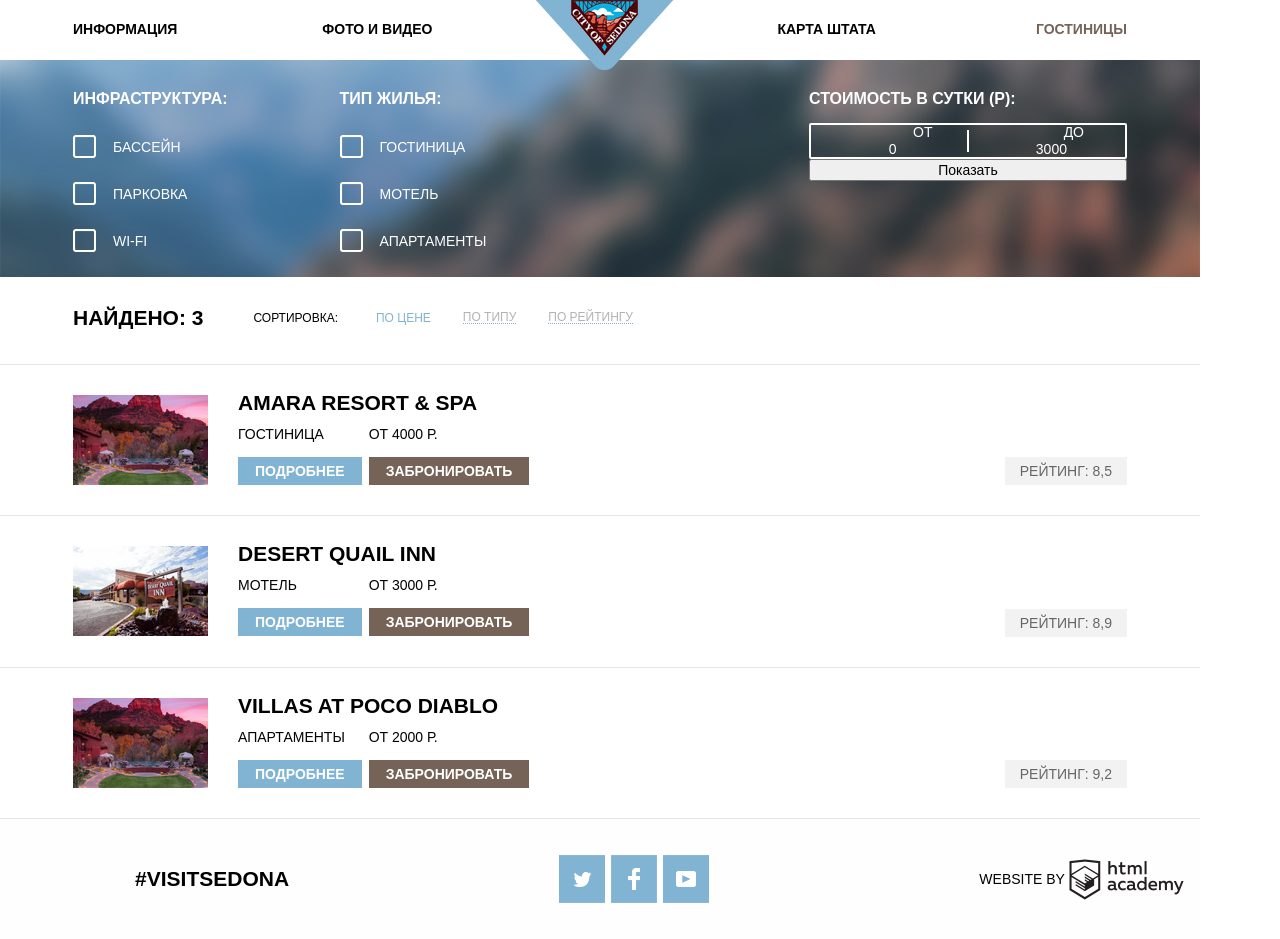
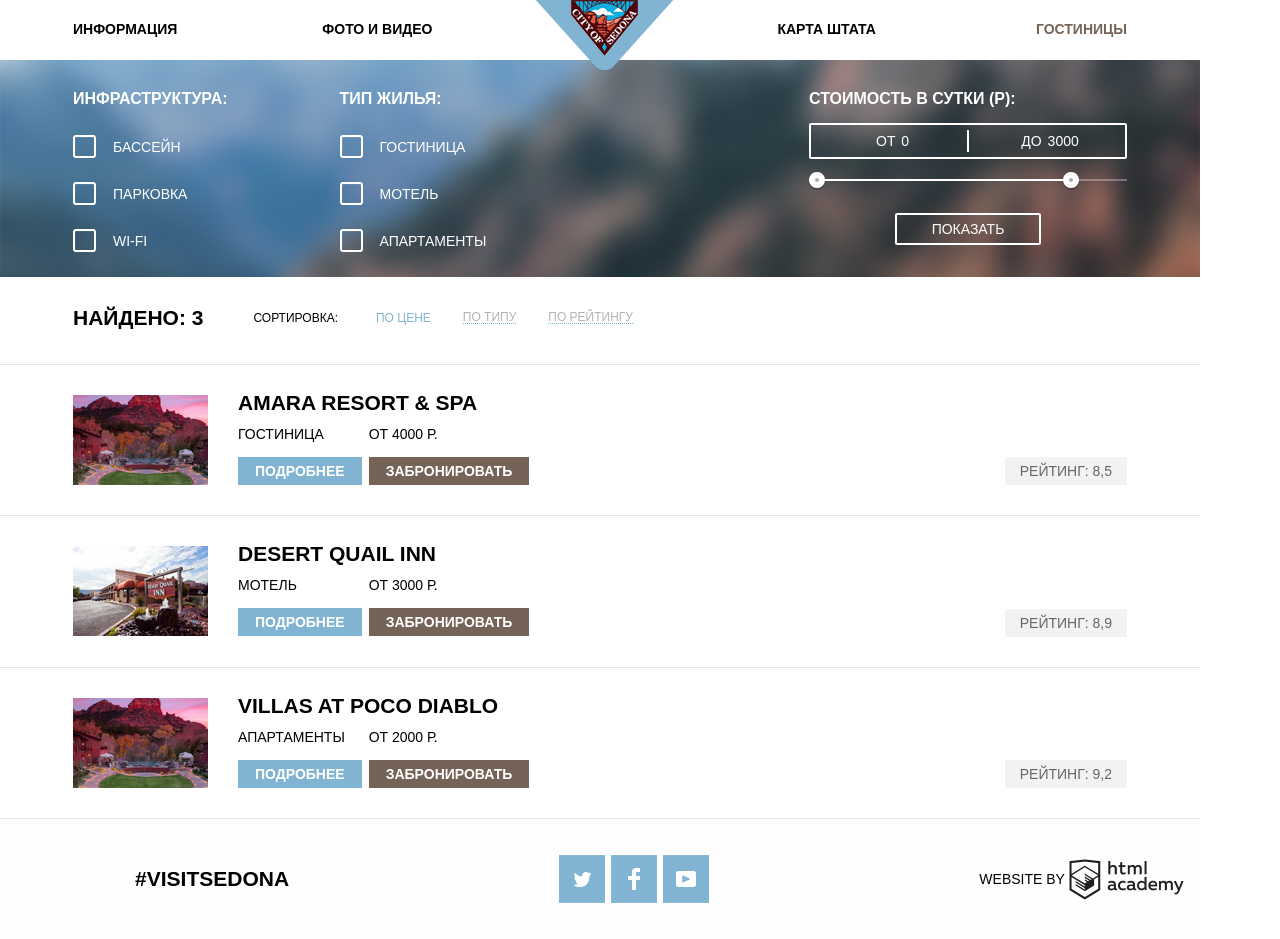
Before and after one commit to arcticstormx/practice_2_sedona, a plain HTML site: page hotels.html in a window 1280 px wide. Drawn offline with Linux system fonts and the light colour scheme.

Commit message:
Add svg files and start working on hover and focus

```diff
--- a/css/styles.css
+++ b/css/styles.css
@@ -102,6 +102,14 @@ body {
     font-weight: 700;
 }
 
+.site-nav a:not(.active-page):hover,
+.site-nav a:not(.active-page):focus {
+    color: #81b3d2;
+}
+
+.site-nav a:not(.active-page):active {
+    color: rgba(0, 0, 0, 0.3);
+}
 
 .site-nav a {
     text-decoration: none;
@@ -497,12 +505,14 @@ body {
 }
 
 .slider__price-controls {
+    margin-bottom: 20px;
+
+    height: 36px;
+
     position: relative;
-
     display: flex;
     flex-direction: row;
     align-items: center;
-    height: 36px;
 
     border: 2px solid #ffffff;
     border-radius: 2px;
@@ -545,26 +555,103 @@ body {
 
 .slider__min-price {
     margin: 0;
+    padding-top: 8px;
+    padding-bottom: 8px;
     padding-left: 65px;
 }
 
 .slider__min-price input {
-    width: 72px;
+    width: 69px;
 }
 
 .slider__max-price {
     margin: 0;
+    padding-top: 8px;
+    padding-bottom: 8px;
     padding-left: 53px;
 }
 
 .slider__max-price input {
-    width: 80px;
+    width: 78px;
 }
 
 .slider__range-controls {
     margin: 0;
     padding: 0;
+
+    position: relative;
     display: flex;
+}
+
+.slider__scale {
+    margin-bottom: 32px;
+    width: 100%;
+    height: 2px;
+    background-color: rgba(255, 255, 255, 0.3);
+}
+
+.slider__bar {
+    width: 80%;
+    height: 2px;
+
+    background-color: #ffffff;
+}
+
+.slider__toggle {
+    position: absolute;
+    top: -7px;
+
+    width: 8px;
+    height: 8px;
+
+    border: 8px solid #ffffff;
+    border-radius: 50%;
+    box-shadow: 0 2px 1px 0 rgba(0, 1, 1, 0.2);
+    cursor: pointer;
+}
+
+.slider__toggle::before {
+    position: absolute;
+
+    left: -2px;
+    top: -2px;
+    width: 4px;
+    height: 4px;
+
+    content: "";
+    border-radius: 50%;
+    background-color: #ababab;
+
+
+}
+
+.slider__toggle:hover.slider__toggle::before {
+    background: #1c4f80;
+}
+
+.slider__toggle--min {
+    left: 0;
+}
+
+.slider__toggle--max {
+    left: 80%;
+}
+
+
+.submit-btn {
+    padding: 6px 35px;
+    margin: 0 auto;
+    display: flex;
+
+    border: 2px solid #ffffff;
+    border-radius: 2px;
+    background-color: transparent;
+
+    color: inherit;
+    font: inherit;
+    text-transform: uppercase;
+
+    cursor: pointer;
 }
 
 .sorting {
--- a/hotels.html
+++ b/hotels.html
@@ -53,7 +53,6 @@
                         <label class="slider__min-price">от <input type="text" name="min-price" placeholder="0"></label>
 
                         <label class="slider__max-price">до <input name="max-price" type="text" placeholder="3000"></label>
-
                     </div>
                     <div class="slider__range-controls">
                         <div class="slider__scale">
@@ -63,7 +62,7 @@
 
                         </div>
                     </div>
-                    <button class="filters__submit-btn" type="submit">Показать</button>
+                    <button class="submit-btn" type="submit">Показать</button>
                 </fieldset>
             </form>
         </section>
```
Also changed, not shown: img/calendar.svg (added), img/checkbox-off.svg (added), img/checkbox-on.svg (added), img/fb-icon.svg (added), img/icon-down-dir.svg (added), img/icon-up-dir.svg (added), img/logo_name.svg (added), img/t.svg (added), img/youtube.svg (added).
